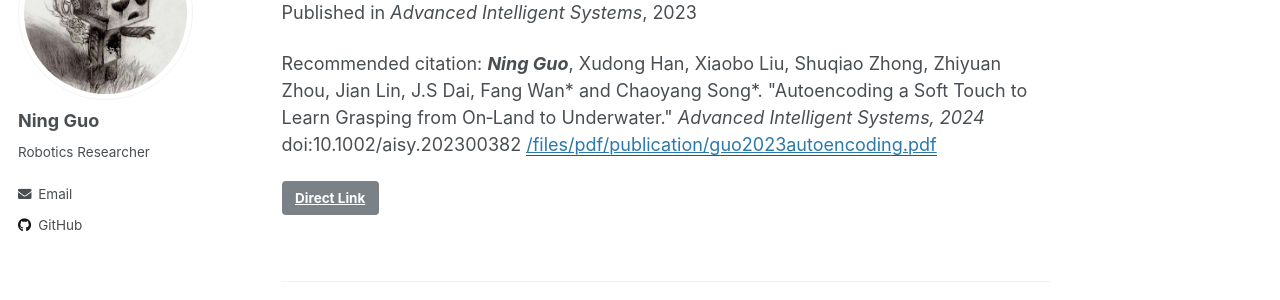
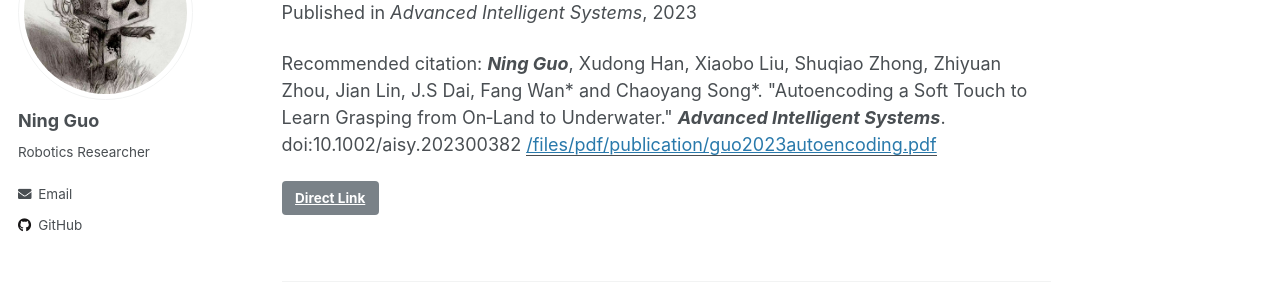
Before and after one commit to Gabriel-Ning/gabriel-ning.github.io, a Jekyll site: the page built from _publications/guo2023autoencoding.md, in a window 1280 px wide. Shown: the part 193-493 px from the top of the page. Built offline with Jekyll 4.4.1, drawn with Linux system fonts in a browser that asks for light colours.

Commit message:
update 1.0.0

```diff
--- a/_publications/guo2023autoencoding.md
+++ b/_publications/guo2023autoencoding.md
@@ -2,12 +2,12 @@
 title: "Autoencoding a Soft Touch to Learn Grasping from On‐Land to Underwater"
 collection: publications
 permalink: /publication/guo2023autoencoding
-excerpt: '<b><Selected as the Front Cover for the January 2024 issue</b>'
 date: 2023-10-22
 venue: 'Advanced Intelligent Systems'
 paperurl: '/files/pdf/publication/guo2023autoencoding.pdf'
 link: 'https://onlinelibrary.wiley.com/doi/full/10.1002/aisy.202300382'
 #code: 'https://doi.org/10.7910/DVN/VUY8UI'
 github: 'https://github.com/bionicdl-sustech/AmphibiousSoftFinger'
-citation: '<b><i>Ning Guo</i></b>, Xudong Han, Xiaobo Liu, Shuqiao Zhong, Zhiyuan Zhou, Jian Lin, J.S Dai, Fang Wan* and Chaoyang Song*. &quot;Autoencoding a Soft Touch to Learn Grasping from On‐Land to Underwater.&quot; <i>Advanced Intelligent Systems, 2024</i> doi:10.1002/aisy.202300382'
+citation: '<b><i>Ning Guo</i></b>, Xudong Han, Xiaobo Liu, Shuqiao Zhong, Zhiyuan Zhou, Jian Lin, J.S Dai, Fang Wan* and Chaoyang Song*. &quot;Autoencoding a Soft Touch to Learn Grasping from On‐Land to Underwater.&quot; <b><i>Advanced Intelligent Systems</i></b>. doi:10.1002/aisy.202300382'
+excerpt: <b>Selected as the Front Cover for the January 2024 issue</b>
 ---
```
Also changed, not shown: _pages/404.md (deleted, +0 -20 lines).
